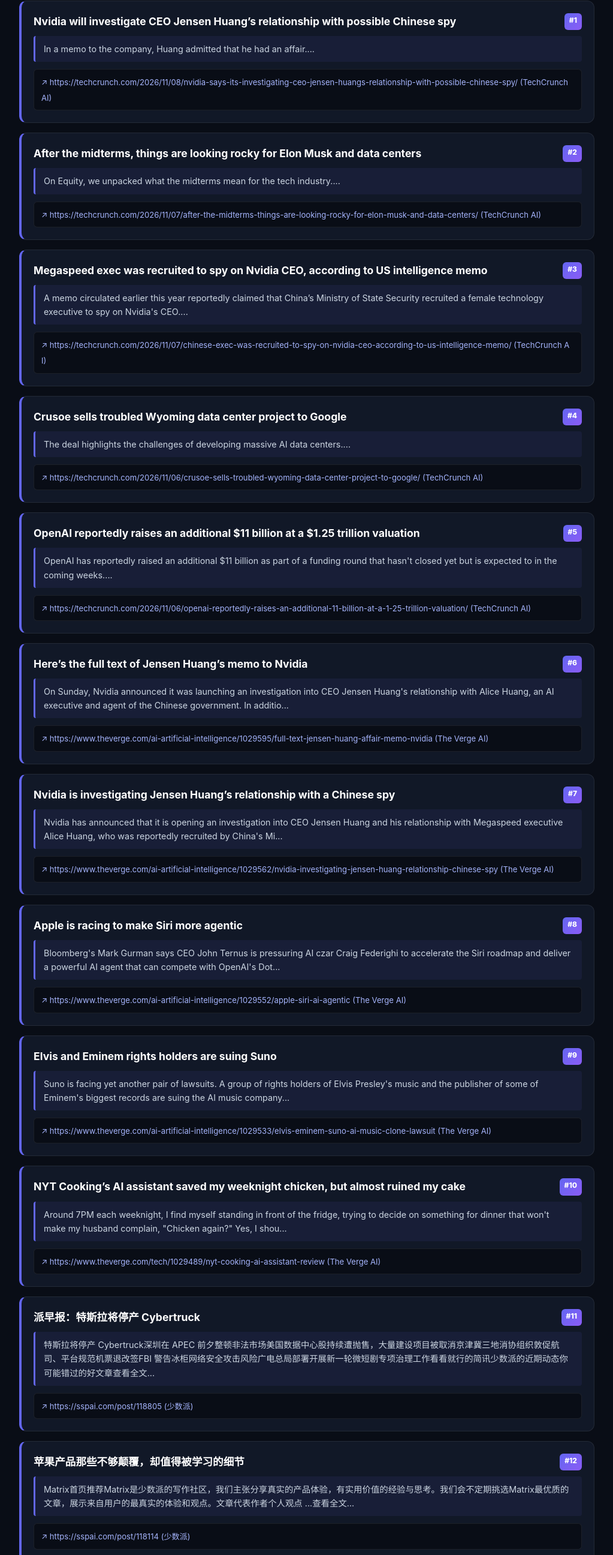
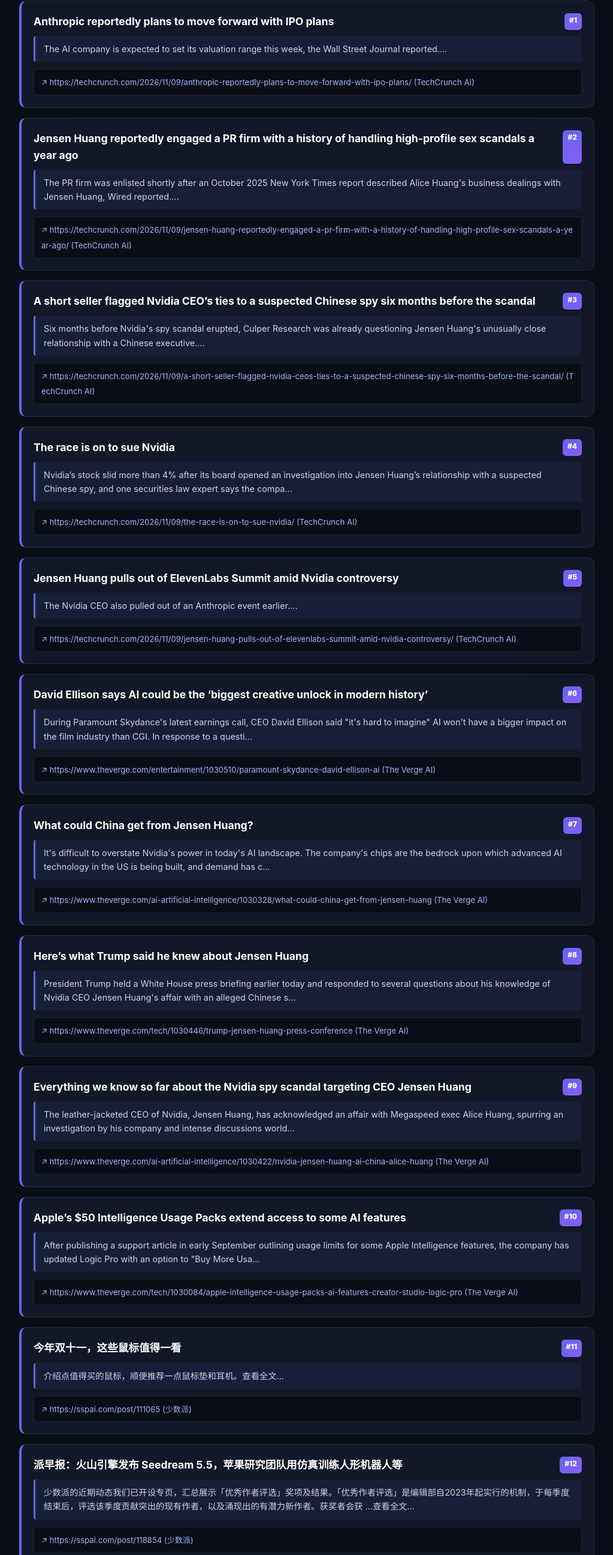
Before and after one commit to wfy/AI-daily, a plain HTML site: page index.html in a window 1280 px wide. Shown: the part 208-2800 px from the top of the page at 60% size, without its empty margins (128-1151 px from the left). Drawn offline with Linux system fonts and the light colour scheme.

Commit message:
Auto-update AI Daily Report [2026-11-10]

```diff
--- a/index.html
+++ b/index.html
@@ -47,7 +47,7 @@
             <div class="tag">🟢 每天 07:30 自动定时更新</div>
         </nav>
         <section class="hero">
-            <h1>全球 AI 日报【2026年11月09日】</h1>
+            <h1>全球 AI 日报【2026年11月10日】</h1>
             <p>基于 GitHub Actions 自动化更新，搜集过去 24 小时全球顶尖实验室、媒体与开源社区最新 AI 动态。</p>
         </section>
 
@@ -55,225 +55,225 @@
 
         <div class="news-card">
             <div class="card-top">
-                <h3 class="card-heading">Nvidia will investigate CEO Jensen Huang’s relationship with possible Chinese spy</h3>
+                <h3 class="card-heading">Anthropic reportedly plans to move forward with IPO plans</h3>
                 <span class="card-badge">#1</span>
             </div>
             <div class="summary-callout">
-                In a memo to the company, Huang admitted that he had an affair....
+                The AI company is expected to set its valuation range this week, the Wall Street Journal reported....
             </div>
             <div class="source-bar">
-                <a href="https://techcrunch.com/2026/11/08/nvidia-says-its-investigating-ceo-jensen-huangs-relationship-with-possible-chinese-spy/" target="_blank" class="source-link">
-                    ↗ https://techcrunch.com/2026/11/08/nvidia-says-its-investigating-ceo-jensen-huangs-relationship-with-possible-chinese-spy/ (TechCrunch AI)
+                <a href="https://techcrunch.com/2026/11/09/anthropic-reportedly-plans-to-move-forward-with-ipo-plans/" target="_blank" class="source-link">
+                    ↗ https://techcrunch.com/2026/11/09/anthropic-reportedly-plans-to-move-forward-with-ipo-plans/ (TechCrunch AI)
                 </a>
             </div>
         </div>
 
         <div class="news-card">
             <div class="card-top">
-                <h3 class="card-heading">After the midterms, things are looking rocky for Elon Musk and data centers</h3>
+                <h3 class="card-heading">Jensen Huang reportedly engaged a PR firm with a history of handling  high-profile sex scandals a year ago</h3>
                 <span class="card-badge">#2</span>
             </div>
             <div class="summary-callout">
-                On Equity, we unpacked what the midterms mean for the tech industry....
+                The PR firm was enlisted shortly after an October 2025 New York Times report described Alice Huang's business dealings with Jensen Huang, Wired reported....
             </div>
             <div class="source-bar">
-                <a href="https://techcrunch.com/2026/11/07/after-the-midterms-things-are-looking-rocky-for-elon-musk-and-data-centers/" target="_blank" class="source-link">
-                    ↗ https://techcrunch.com/2026/11/07/after-the-midterms-things-are-looking-rocky-for-elon-musk-and-data-centers/ (TechCrunch AI)
+                <a href="https://techcrunch.com/2026/11/09/jensen-huang-reportedly-engaged-a-pr-firm-with-a-history-of-handling-high-profile-sex-scandals-a-year-ago/" target="_blank" class="source-link">
+                    ↗ https://techcrunch.com/2026/11/09/jensen-huang-reportedly-engaged-a-pr-firm-with-a-history-of-handling-high-profile-sex-scandals-a-year-ago/ (TechCrunch AI)
                 </a>
             </div>
         </div>
 
         <div class="news-card">
             <div class="card-top">
-                <h3 class="card-heading">Megaspeed exec was recruited to spy on Nvidia CEO, according to US intelligence memo</h3>
+                <h3 class="card-heading">A short seller flagged Nvidia CEO’s ties to a suspected Chinese spy six months before the scandal</h3>
                 <span class="card-badge">#3</span>
             </div>
             <div class="summary-callout">
-                A memo circulated earlier this year reportedly claimed that China’s Ministry of State Security recruited a female technology executive to spy on Nvidia's CEO....
+                Six months before Nvidia's spy scandal erupted, Culper Research was already questioning Jensen Huang's unusually close relationship with a Chinese executive....
             </div>
             <div class="source-bar">
-                <a href="https://techcrunch.com/2026/11/07/chinese-exec-was-recruited-to-spy-on-nvidia-ceo-according-to-us-intelligence-memo/" target="_blank" class="source-link">
-                    ↗ https://techcrunch.com/2026/11/07/chinese-exec-was-recruited-to-spy-on-nvidia-ceo-according-to-us-intelligence-memo/ (TechCrunch AI)
+                <a href="https://techcrunch.com/2026/11/09/a-short-seller-flagged-nvidia-ceos-ties-to-a-suspected-chinese-spy-six-months-before-the-scandal/" target="_blank" class="source-link">
+                    ↗ https://techcrunch.com/2026/11/09/a-short-seller-flagged-nvidia-ceos-ties-to-a-suspected-chinese-spy-six-months-before-the-scandal/ (TechCrunch AI)
                 </a>
             </div>
         </div>
 
         <div class="news-card">
             <div class="card-top">
-                <h3 class="card-heading">Crusoe sells troubled Wyoming data center project to Google</h3>
+                <h3 class="card-heading">The race is on to sue Nvidia</h3>
                 <span class="card-badge">#4</span>
             </div>
             <div class="summary-callout">
-                The deal highlights the challenges of developing massive AI data centers....
+                Nvidia’s stock slid more than 4% after its board opened an investigation into Jensen Huang’s relationship with a suspected Chinese spy, and one securities law expert says the compa...
             </div>
             <div class="source-bar">
-                <a href="https://techcrunch.com/2026/11/06/crusoe-sells-troubled-wyoming-data-center-project-to-google/" target="_blank" class="source-link">
-                    ↗ https://techcrunch.com/2026/11/06/crusoe-sells-troubled-wyoming-data-center-project-to-google/ (TechCrunch AI)
+                <a href="https://techcrunch.com/2026/11/09/the-race-is-on-to-sue-nvidia/" target="_blank" class="source-link">
+                    ↗ https://techcrunch.com/2026/11/09/the-race-is-on-to-sue-nvidia/ (TechCrunch AI)
                 </a>
             </div>
         </div>
 
         <div class="news-card">
             <div class="card-top">
-                <h3 class="card-heading">OpenAI reportedly raises an additional $11 billion at a $1.25 trillion valuation</h3>
+                <h3 class="card-heading">Jensen Huang pulls out of ElevenLabs Summit amid Nvidia controversy</h3>
                 <span class="card-badge">#5</span>
             </div>
             <div class="summary-callout">
-                OpenAI has reportedly raised an additional $11 billion as part of a funding round that hasn't closed yet but is expected to in the coming weeks....
+                The Nvidia CEO also pulled out of an Anthropic event earlier....
             </div>
             <div class="source-bar">
-                <a href="https://techcrunch.com/2026/11/06/openai-reportedly-raises-an-additional-11-billion-at-a-1-25-trillion-valuation/" target="_blank" class="source-link">
-                    ↗ https://techcrunch.com/2026/11/06/openai-reportedly-raises-an-additional-11-billion-at-a-1-25-trillion-valuation/ (TechCrunch AI)
+                <a href="https://techcrunch.com/2026/11/09/jensen-huang-pulls-out-of-elevenlabs-summit-amid-nvidia-controversy/" target="_blank" class="source-link">
+                    ↗ https://techcrunch.com/2026/11/09/jensen-huang-pulls-out-of-elevenlabs-summit-amid-nvidia-controversy/ (TechCrunch AI)
                 </a>
             </div>
         </div>
 
         <div class="news-card">
             <div class="card-top">
-                <h3 class="card-heading">Here’s the full text of Jensen Huang’s memo to Nvidia</h3>
+                <h3 class="card-heading">David Ellison says AI could be the ‘biggest creative unlock in modern history’</h3>
                 <span class="card-badge">#6</span>
             </div>
             <div class="summary-callout">
-                On Sunday, Nvidia announced it was launching an investigation into CEO Jensen Huang's relationship with Alice Huang, an AI executive and agent of the Chinese government. In additio...
+                During Paramount Skydance's latest earnings call, CEO David Ellison said "it's hard to imagine" AI won't have a bigger impact on the film industry than CGI. In response to a questi...
             </div>
             <div class="source-bar">
-                <a href="https://www.theverge.com/ai-artificial-intelligence/1029595/full-text-jensen-huang-affair-memo-nvidia" target="_blank" class="source-link">
-                    ↗ https://www.theverge.com/ai-artificial-intelligence/1029595/full-text-jensen-huang-affair-memo-nvidia (The Verge AI)
+                <a href="https://www.theverge.com/entertainment/1030510/paramount-skydance-david-ellison-ai" target="_blank" class="source-link">
+                    ↗ https://www.theverge.com/entertainment/1030510/paramount-skydance-david-ellison-ai (The Verge AI)
                 </a>
             </div>
         </div>
 
         <div class="news-card">
             <div class="card-top">
-                <h3 class="card-heading">Nvidia is investigating Jensen Huang’s relationship with a Chinese spy</h3>
+                <h3 class="card-heading">What could China get from Jensen Huang?</h3>
                 <span class="card-badge">#7</span>
             </div>
             <div class="summary-callout">
-                Nvidia has announced that it is opening an investigation into CEO Jensen Huang and his relationship with Megaspeed executive Alice Huang, who was reportedly recruited by China's Mi...
+                It's difficult to overstate Nvidia's power in today's AI landscape. The company's chips are the bedrock upon which advanced AI technology in the US is being built, and demand has c...
             </div>
             <div class="source-bar">
-                <a href="https://www.theverge.com/ai-artificial-intelligence/1029562/nvidia-investigating-jensen-huang-relationship-chinese-spy" target="_blank" class="source-link">
-                    ↗ https://www.theverge.com/ai-artificial-intelligence/1029562/nvidia-investigating-jensen-huang-relationship-chinese-spy (The Verge AI)
+                <a href="https://www.theverge.com/ai-artificial-intelligence/1030328/what-could-china-get-from-jensen-huang" target="_blank" class="source-link">
+                    ↗ https://www.theverge.com/ai-artificial-intelligence/1030328/what-could-china-get-from-jensen-huang (The Verge AI)
                 </a>
             </div>
         </div>
 
         <div class="news-card">
             <div class="card-top">
-                <h3 class="card-heading">Apple is racing to make Siri more agentic</h3>
+                <h3 class="card-heading">Here’s what Trump said he knew about Jensen Huang</h3>
                 <span class="card-badge">#8</span>
             </div>
             <div class="summary-callout">
-                Bloomberg's Mark Gurman says CEO John Ternus is pressuring AI czar Craig Federighi to accelerate the Siri roadmap and deliver a powerful AI agent that can compete with OpenAI's Dot...
+                President Trump held a White House press briefing earlier today and responded to several questions about his knowledge of Nvidia CEO Jensen Huang's affair with an alleged Chinese s...
             </div>
             <div class="source-bar">
-                <a href="https://www.theverge.com/ai-artificial-intelligence/1029552/apple-siri-ai-agentic" target="_blank" class="source-link">
-                    ↗ https://www.theverge.com/ai-artificial-intelligence/1029552/apple-siri-ai-agentic (The Verge AI)
+                <a href="https://www.theverge.com/tech/1030446/trump-jensen-huang-press-conference" target="_blank" class="source-link">
+                    ↗ https://www.theverge.com/tech/1030446/trump-jensen-huang-press-conference (The Verge AI)
                 </a>
             </div>
         </div>
 
         <div class="news-card">
             <div class="card-top">
-                <h3 class="card-heading">Elvis and Eminem rights holders are suing Suno</h3>
+                <h3 class="card-heading">Everything we know so far about the Nvidia spy scandal targeting CEO Jensen Huang</h3>
                 <span class="card-badge">#9</span>
             </div>
             <div class="summary-callout">
-                Suno is facing yet another pair of lawsuits. A group of rights holders of Elvis Presley's music and the publisher of some of Eminem's biggest records are suing the AI music company...
+                The leather-jacketed CEO of Nvidia, Jensen Huang, has acknowledged an affair with Megaspeed exec Alice Huang, spurring an investigation by his company and intense discussions world...
             </div>
             <div class="source-bar">
-                <a href="https://www.theverge.com/ai-artificial-intelligence/1029533/elvis-eminem-suno-ai-music-clone-lawsuit" target="_blank" class="source-link">
-                    ↗ https://www.theverge.com/ai-artificial-intelligence/1029533/elvis-eminem-suno-ai-music-clone-lawsuit (The Verge AI)
+                <a href="https://www.theverge.com/ai-artificial-intelligence/1030422/nvidia-jensen-huang-ai-china-alice-huang" target="_blank" class="source-link">
+                    ↗ https://www.theverge.com/ai-artificial-intelligence/1030422/nvidia-jensen-huang-ai-china-alice-huang (The Verge AI)
                 </a>
             </div>
         </div>
 
         <div class="news-card">
             <div class="card-top">
-                <h3 class="card-heading">NYT Cooking’s AI assistant saved my weeknight chicken, but almost ruined my cake</h3>
+                <h3 class="card-heading">Apple’s $50 Intelligence Usage Packs extend access to some AI features</h3>
                 <span class="card-badge">#10</span>
             </div>
             <div class="summary-callout">
-                Around 7PM each weeknight, I find myself standing in front of the fridge, trying to decide on something for dinner that won't make my husband complain, "Chicken again?" Yes, I shou...
+                After publishing a support article in early September outlining usage limits for some Apple Intelligence features, the company has updated Logic Pro with an option to "Buy More Usa...
             </div>
             <div class="source-bar">
-                <a href="https://www.theverge.com/tech/1029489/nyt-cooking-ai-assistant-review" target="_blank" class="source-link">
-                    ↗ https://www.theverge.com/tech/1029489/nyt-cooking-ai-assistant-review (The Verge AI)
+                <a href="https://www.theverge.com/tech/1030084/apple-intelligence-usage-packs-ai-features-creator-studio-logic-pro" target="_blank" class="source-link">
+                    ↗ https://www.theverge.com/tech/1030084/apple-intelligence-usage-packs-ai-features-creator-studio-logic-pro (The Verge AI)
                 </a>
             </div>
         </div>
 
         <div class="news-card">
             <div class="card-top">
-                <h3 class="card-heading">派早报：特斯拉将停产 Cybertruck</h3>
+                <h3 class="card-heading">今年双十一，这些鼠标值得一看</h3>
                 <span class="card-badge">#11</span>
             </div>
             <div class="summary-callout">
-                特斯拉将停产 Cybertruck深圳在 APEC 前夕整顿非法市场美国数据中心股持续遭抛售，大量建设项目被取消京津冀三地消协组织敦促航司、平台规范机票退改签FBI 警告冰柜网络安全攻击风险广电总局部署开展新一轮微短剧专项治理工作看看就行的简讯少数派的近期动态你可能错过的好文章查看全文...
+                介绍点值得买的鼠标，顺便推荐一点鼠标垫和耳机。查看全文...
             </div>
             <div class="source-bar">
-                <a href="https://sspai.com/post/118805" target="_blank" class="source-link">
-                    ↗ https://sspai.com/post/118805 (少数派)
+                <a href="https://sspai.com/post/111065" target="_blank" class="source-link">
+                    ↗ https://sspai.com/post/111065 (少数派)
                 </a>
             </div>
         </div>
 
         <div class="news-card">
             <div class="card-top">
-                <h3 class="card-heading">苹果产品那些不够颠覆，却值得被学习的细节</h3>
+                <h3 class="card-heading">派早报：火山引擎发布 Seedream 5.5，苹果研究团队用仿真训练人形机器人等</h3>
                 <span class="card-badge">#12</span>
             </div>
             <div class="summary-callout">
-                Matrix首页推荐Matrix是少数派的写作社区，我们主张分享真实的产品体验，有实用价值的经验与思考。我们会不定期挑选Matrix最优质的文章，展示来自用户的最真实的体验和观点。文章代表作者个人观点 ...查看全文...
+                少数派的近期动态我们已开设专页，汇总展示「优秀作者评选」奖项及结果。「优秀作者评选」是编辑部自2023年起实行的机制，于每季度结束后，评选该季度贡献突出的现有作者，以及涌现出的有潜力新作者。获奖者会获 ...查看全文...
             </div>
             <div class="source-bar">
-                <a href="https://sspai.com/post/118114" target="_blank" class="source-link">
-                    ↗ https://sspai.com/post/118114 (少数派)
+                <a href="https://sspai.com/post/118854" target="_blank" class="source-link">
+                    ↗ https://sspai.com/post/118854 (少数派)
                 </a>
             </div>
         </div>
 
         <div class="news-card">
             <div class="card-top">
-                <h3 class="card-heading">一个 05 后的个人数码编年史</h3>
+                <h3 class="card-heading">派评 | 近期值得关注的 App</h3>
                 <span class="card-badge">#13</span>
             </div>
             <div class="summary-callout">
-                我只想回应自己的感受，自己的记忆，只是因为那时候我满腔少年心气，对一切都充满好奇，对未来充满憧憬。查看全文...
+                >下载少数派客户端、关注少数派公众号，解锁全新阅读体验📰>实用、好用的正版软件，少数派为你呈现🚀查看全文...
             </div>
             <div class="source-bar">
-                <a href="https://sspai.com/post/116750" target="_blank" class="source-link">
-                    ↗ https://sspai.com/post/116750 (少数派)
+                <a href="https://sspai.com/post/118833" target="_blank" class="source-link">
+                    ↗ https://sspai.com/post/118833 (少数派)
                 </a>
             </div>
         </div>
 
         <div class="news-card">
             <div class="card-top">
-                <h3 class="card-heading">本周看什么 | 最近值得一看的 9 部作品</h3>
+                <h3 class="card-heading">双十一 | 少数派会员、正版软件、付费栏目限时优惠</h3>
                 <span class="card-badge">#14</span>
             </div>
             <div class="summary-callout">
-                📅本周新预告《戴高乐之战》确认引进11月2日，电影《戴高乐之战》确认引进。该系列分为《戴高乐之战：淬炼时代》《戴高乐之战：我写下你的名字》上下两部曲。由法国百代公司出品，制作成本高达7520万欧元。作 ...查看全文...
+                多款付费栏目和正版软件上新，以及口碑、质量都非常优秀的现有产品优惠活动，快来看看有没有你需要的吧。查看全文...
             </div>
             <div class="source-bar">
-                <a href="https://sspai.com/post/118623" target="_blank" class="source-link">
-                    ↗ https://sspai.com/post/118623 (少数派)
+                <a href="https://sspai.com/post/118799" target="_blank" class="source-link">
+                    ↗ https://sspai.com/post/118799 (少数派)
                 </a>
             </div>
         </div>
 
         <div class="news-card">
             <div class="card-top">
-                <h3 class="card-heading">iPhone 变强了，但我没有</h3>
+                <h3 class="card-heading">一家人的客厅，和一个人的深夜 — Sonos Beam Ultra 与 Ace Ultra 体验</h3>
                 <span class="card-badge">#15</span>
             </div>
             <div class="summary-callout">
-                我们把 iPhone 18 Pro Max 带到了深圳、香港和吉隆坡，带入了形形色色的街头。在这个过程里，我们记录了使用 iPhone 拍到的美好画面，也借此描绘了自己的心情变化和生活感悟。查看全文...
+                本文是少数派联合Sonos发起的SonosPlay众测活动（第二期）「最佳体验官」奖项获奖文章，奖品为免费保留送测的SonosAceUltra。除本文外，本期获得优秀体验官的作者及文章是：mivans ...查看全文...
             </div>
             <div class="source-bar">
-                <a href="https://sspai.com/post/118250" target="_blank" class="source-link">
-                    ↗ https://sspai.com/post/118250 (少数派)
+                <a href="https://sspai.com/post/118227" target="_blank" class="source-link">
+                    ↗ https://sspai.com/post/118227 (少数派)
                 </a>
             </div>
         </div>
```
